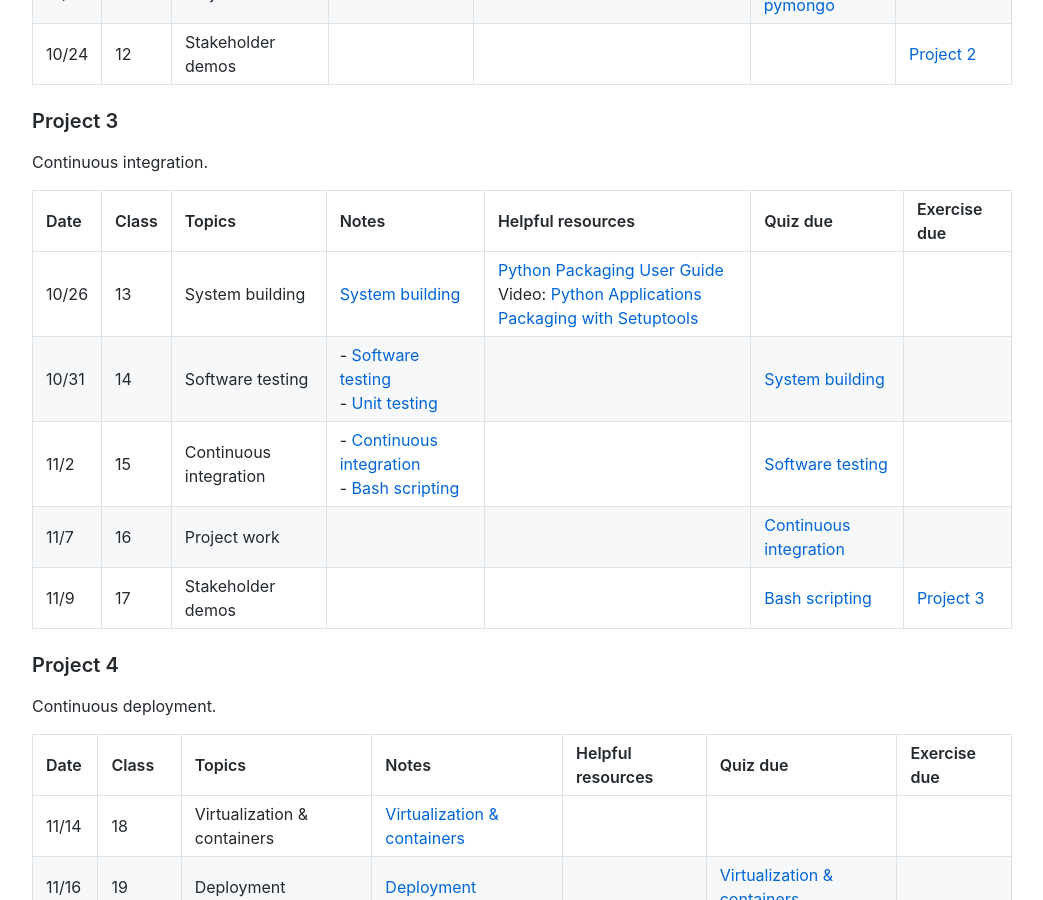
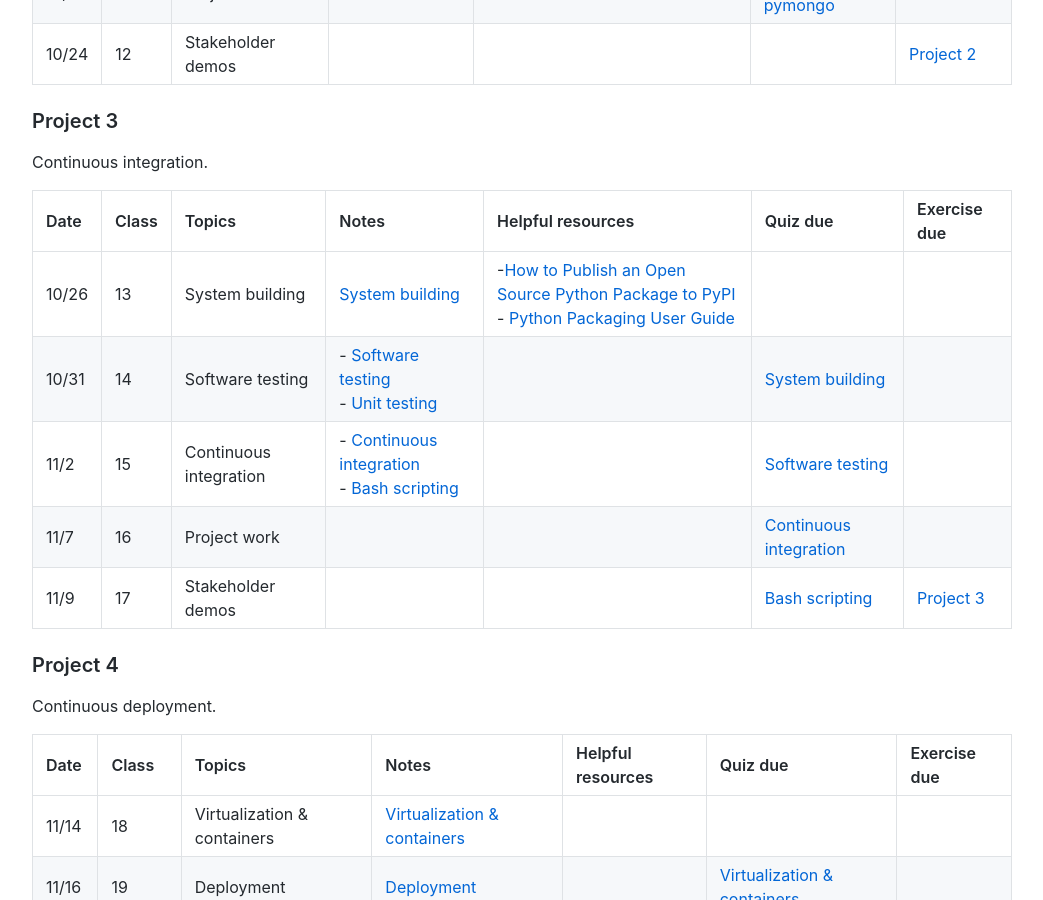
Before and after one commit to nyu-software-engineering/course-materials, a Jekyll site: the page built from content/schedule.md, in a window 1280 px wide and 900 px high, scrolled down 1817 px. Shown: the whole window, without its empty margins (118-1161 px from the left). Built offline with Jekyll 4.4.1, drawn with Linux system fonts in a browser that asks for light colours; comment, search, counter and statistics services are not loaded.

Commit message:
packaging tutorials

```diff
--- a/content/schedule.md
+++ b/content/schedule.md
@@ -50,13 +50,13 @@ Build a mobile web application.
 
 Continuous integration.
 
-| Date  | Class | Topics                 | Notes                                                                                                      | Helpful resources                                                                                                                                                               | Quiz due                                                      | Exercise due                                         |
-| :---- | :---- | :--------------------- | :--------------------------------------------------------------------------------------------------------- | :------------------------------------------------------------------------------------------------------------------------------------------------------------------------------ | :------------------------------------------------------------ | :--------------------------------------------------- |
-| 10/26 | 13    | System building        | [System building](slides/build-tools/)                                                                     | [Python Packaging User Guide](https://packaging.python.org/en/latest/)<br />Video: [Python Applications Packaging with Setuptools](https://www.youtube.com/watch?v=wCGsLqHOT2I) |                                                               |                                                      |
-| 10/31 | 14    | Software testing       | - [Software testing](slides/software-testing/)<br />- [Unit testing](slides/unit-testing/)                 |                                                                                                                                                                                 | [System building](https://forms.gle/51GgAbQKataSXc168)        |                                                      |
-| 11/2  | 15    | Continuous integration | - [Continuous integration](slides/continuous-integration/)<br />- [Bash scripting](slides/bash-scripting/) |                                                                                                                                                                                 | [Software testing](https://forms.gle/4ig1SNfzYK3mTiaG9)       |                                                      |
-| 11/7  | 16    | Project work           |                                                                                                            |                                                                                                                                                                                 | [Continuous integration](https://forms.gle/tzo8E3ok1xmUWwSZ7) |                                                      |
-| 11/9  | 17    | Stakeholder demos      |                                                                                                            |                                                                                                                                                                                 | [Bash scripting](https://forms.gle/bVL3FrwtuFkHuS8w7)         | [Project 3](https://classroom.github.com/a/uLyrYwcM) |
+| Date  | Class | Topics                 | Notes                                                                                                      | Helpful resources                                                                                                                                                                           | Quiz due                                                      | Exercise due                                         |
+| :---- | :---- | :--------------------- | :--------------------------------------------------------------------------------------------------------- | :------------------------------------------------------------------------------------------------------------------------------------------------------------------------------------------ | :------------------------------------------------------------ | :--------------------------------------------------- |
+| 10/26 | 13    | System building        | [System building](slides/build-tools/)                                                                     | -[How to Publish an Open Source Python Package to PyPI](https://realpython.com/pypi-publish-python-package/) <br />- [Python Packaging User Guide](https://packaging.python.org/en/latest/) |                                                               |                                                      |
+| 10/31 | 14    | Software testing       | - [Software testing](slides/software-testing/)<br />- [Unit testing](slides/unit-testing/)                 |                                                                                                                                                                                             | [System building](https://forms.gle/51GgAbQKataSXc168)        |                                                      |
+| 11/2  | 15    | Continuous integration | - [Continuous integration](slides/continuous-integration/)<br />- [Bash scripting](slides/bash-scripting/) |                                                                                                                                                                                             | [Software testing](https://forms.gle/4ig1SNfzYK3mTiaG9)       |                                                      |
+| 11/7  | 16    | Project work           |                                                                                                            |                                                                                                                                                                                             | [Continuous integration](https://forms.gle/tzo8E3ok1xmUWwSZ7) |                                                      |
+| 11/9  | 17    | Stakeholder demos      |                                                                                                            |                                                                                                                                                                                             | [Bash scripting](https://forms.gle/bVL3FrwtuFkHuS8w7)         | [Project 3](https://classroom.github.com/a/uLyrYwcM) |
 
 ### Project 4
 
```
